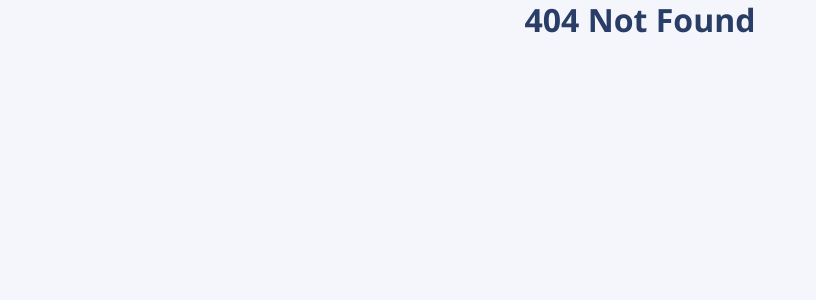
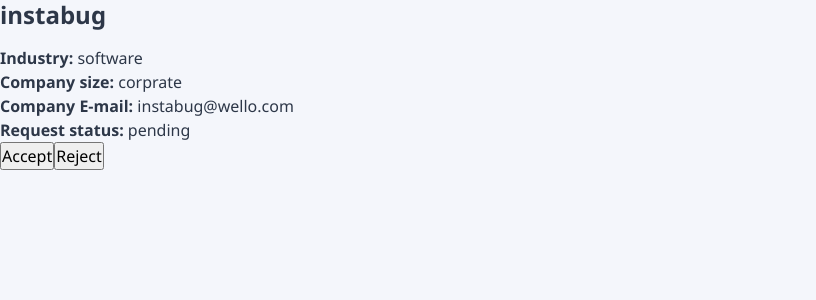
Before and after one commit to CSEN603-2025/el-masreya-lel-barmageyaat, a React (Vite) app: page /ViewCompanyRequestDetails/instabug in a window 1280 px wide. Before the commit this address had no page. Shown: the top 300 px of the page, without its empty margins (0-816 px from the left). Built offline with nearby package versions, Linux system fonts and the light colour scheme.

Commit message:
scad can accept or reject company requests

```diff
--- a/package.json
+++ b/package.json
@@ -12,7 +12,8 @@
   "dependencies": {
     "react": "^19.0.0",
     "react-dom": "^19.0.0",
-    "react-router-dom": "^7.5.2"
+    "react-router-dom": "^7.5.2",
+    "uuid": "^11.1.0"
   },
   "devDependencies": {
     "@eslint/js": "^9.22.0",
--- a/src/App.jsx
+++ b/src/App.jsx
@@ -16,6 +16,8 @@
 import StudentsViewApplications from "./pages/StudentsViewApplications/StudentsViewApplications";
 import MyInterns from "./pages/MyInterns/MyInterns";
 import StudentInternships from "./pages/StudentInternships/StudentInternships";
+import StudentReportSubmission from "./pages/StudentReportSubmission/StudentReportSubmission";
+import ViewCompanyRequestDetails from "./pages/ViewCompanyRequestDetails/ViewCompanyRequestDetails";
 
 function App() {
   // this stores the current user logged in
@@ -116,6 +118,10 @@
             }
           />
           <Route
+            path="/StudentReportSubmission/:studentId/:internshipId/:companyUsername"
+            element={<StudentReportSubmission />}
+          />
+          <Route
             path="/StudentsViewApplications"
             element={
               <StudentsViewApplications
@@ -129,6 +135,15 @@
             path="/ViewCompanyRequest"
             element={
               <ViewCompanyRequest
+                companyRequests={companyRequests}
+                setCompanyRequests={setCompanyRequests}
+              />
+            }
+          />
+          <Route
+            path="/ViewCompanyRequestDetails/:companyName"
+            element={
+              <ViewCompanyRequestDetails
                 companyRequests={companyRequests}
                 setCompanyRequests={setCompanyRequests}
               />
--- a/src/components/CompanyRequestList/CompanyRequestList.jsx
+++ b/src/components/CompanyRequestList/CompanyRequestList.jsx
@@ -1,12 +1,14 @@
+import { Link } from "react-router-dom";
+
 export default function CompanyRequestList({ requests, onAccept, onReject }) {
   return (
-    <div>
+    <Link to={`/ViewCompanyRequestDetails/${requests.companyName}`}>
       <h2>{requests.companyName}</h2>
       <p>Industry: {requests.industry}</p>
       <p>Company Size: {requests.companySize}</p>
       <p>Email: {requests.email}</p>
-      <button onClick={onAccept}>Accept</button>
-      <button onClick={onReject}>Reject</button>
-    </div>
+      <p>status: {requests.status}</p>
+      ________________________________________________________________
+    </Link>
   );
 }
--- a/src/pages/CompanyRegister/CompanyRegister.jsx
+++ b/src/pages/CompanyRegister/CompanyRegister.jsx
@@ -16,6 +16,7 @@
         companySize: e.target.companySize.value,
         logo: logo,
         email: e.target.Email.value,
+        status: "pending",
       },
     ]);
     navigate("/login");
--- a/src/pages/LoginPage/LoginPage.jsx
+++ b/src/pages/LoginPage/LoginPage.jsx
@@ -37,7 +37,7 @@
       setCurrUser(foundStudentUser);
     } else if (foundScadUser) {
       setMessage("Login successful! Redirecting to SCAD Dashboard...");
-      navigate("/studentsDashboard");
+      navigate("/ViewCompanyRequest");
       setCurrUser(foundScadUser);
     } else if (foundCompanyUser) {
       setMessage("Login successful! Redirecting to Company Dashboard...");
--- a/src/pages/StudentInternships/StudentInternships.jsx
+++ b/src/pages/StudentInternships/StudentInternships.jsx
@@ -1,5 +1,5 @@
 import { useState } from "react";
-import { useParams } from "react-router-dom";
+import { Link, useParams } from "react-router-dom";
 
 function StudentInternships({ companyUsers, studentUsers }) {
   const { studentId } = useParams();
@@ -88,8 +88,7 @@
               (application) =>
                 Number(application.studentId) === Number(studentId)
             );
-
-            return (
+            return theApplication.internshipStatus !== "InternshipComplete" ? (
               <div key={index}>
                 <h2>{company?.name}</h2>
                 <h3>{theCompanyInternship.title}</h3>
@@ -100,6 +99,20 @@
                 <b>the duration is: </b>
                 <p>{theCompanyInternship.duration}</p>
               </div>
+            ) : (
+              <Link
+                to={`/StudentReportSubmission/${studentId}/${internship.internshipId}/${internship.companyUsername}`}
+                key={index}
+              >
+                <h2>{company?.name}</h2>
+                <h3>{theCompanyInternship.title}</h3>
+                <b>the internship status is: </b>
+                <p>{theApplication.internshipStatus}</p>
+                <b>the start date is: </b>
+                <p>{theCompanyInternship.startDate}</p>
+                <b>the duration is: </b>
+                <p>{theCompanyInternship.duration}</p>
+              </Link>
             );
           })
       ) : (
--- /dev/null
+++ b/src/pages/StudentReportSubmission/StudentReportSubmission.jsx
@@ -0,0 +1,9 @@
+function StudentReportSubmission() {
+  return (
+    <div>
+      <h1>student report submission page</h1>
+    </div>
+  );
+}
+
+export default StudentReportSubmission;
--- /dev/null
+++ b/src/pages/ViewCompanyRequestDetails/ViewCompanyRequestDetails.jsx
@@ -0,0 +1,66 @@
+import { useParams, useNavigate } from "react-router-dom";
+
+function ViewCompanyRequestDetails({ companyRequests, setCompanyRequests }) {
+  const { companyName } = useParams();
+  const navigate = useNavigate(); // Hook to navigate to previous page
+
+  // Find the current company request based on the company name
+  const currRequest = companyRequests.find(
+    (request) => request.companyName === companyName
+  );
+
+  // Function to handle accepting the request
+  const handleAccept = () => {
+    setCompanyRequests((prevRequests) =>
+      prevRequests.map((request) =>
+        request.companyName === companyName
+          ? { ...request, status: "accepted" } // Update the status to "accepted"
+          : request
+      )
+    );
+    navigate(-1); // Navigate back to the previous page after accepting
+  };
+
+  // Function to handle rejecting the request
+  const handleReject = () => {
+    setCompanyRequests((prevRequests) =>
+      prevRequests.map((request) =>
+        request.companyName === companyName
+          ? { ...request, status: "rejected" } // Update the status to "rejected"
+          : request
+      )
+    );
+    navigate(-1); // Navigate back to the previous page after rejecting
+  };
+
+  return (
+    <div>
+      {currRequest.logo ? (
+        <>
+          <b>Company logo: </b>
+          <b>{currRequest.logo}</b>
+          <br />
+        </>
+      ) : null}
+      <h2>{currRequest.companyName}</h2>
+      <b>Industry: </b>
+      {currRequest.industry}
+      <br />
+      <b>Company size: </b>
+      {currRequest.companySize}
+      <br />
+      <b>Company E-mail: </b>
+      {currRequest.email}
+      <br />
+      <b>Request status: </b>
+      {currRequest.status}
+      <br />
+
+      {/* Buttons for accepting or rejecting the request */}
+      <button onClick={handleAccept}>Accept</button>
+      <button onClick={handleReject}>Reject</button>
+    </div>
+  );
+}
+
+export default ViewCompanyRequestDetails;
```
Also changed, not shown: src/pages/StudentReportSubmission/StudentReportSubmission.css (added), 1 other file (tests, documents, lock files or other folders).
